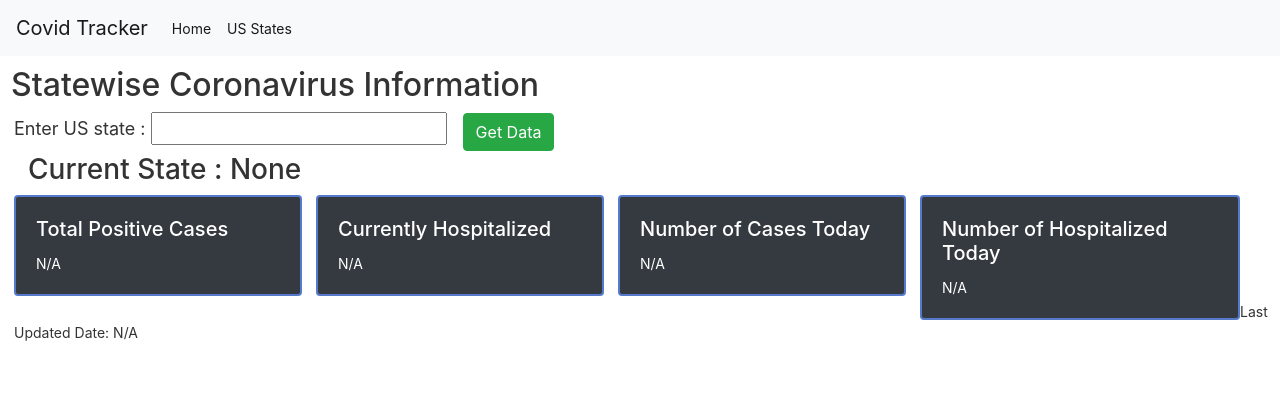
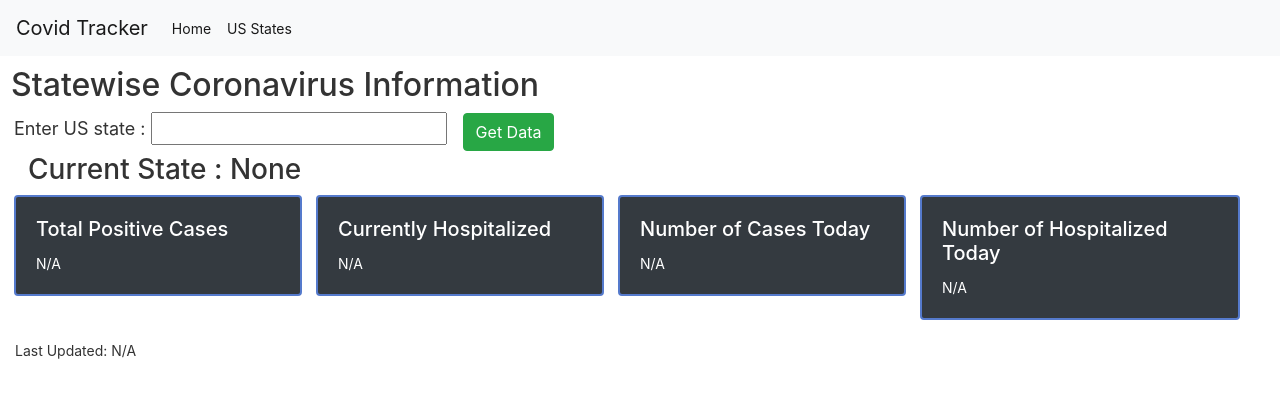
Before and after one commit to surelysherlock/covidtracker, an Angular app: page /home in a window 1280 px wide. Shown: the top 396 px of the page. Built offline with nearby package versions, Linux system fonts and the light colour scheme.

Commit message:
styling last updated date

```diff
--- a/src/app/components/home/home.component.css
+++ b/src/app/components/home/home.component.css
@@ -1,5 +1,3 @@
-
-
 #title {
   margin-top: 10px;
   margin-left: 11px;
@@ -16,9 +14,12 @@
 .card{
   float: left;
   border: 2px solid #557acc;
+  margin-bottom: 10px;
 }
 
 #lastUpdate{
   margin-top: 10px;
-  margin-left: 1em;
+  margin-right: 0;
+  margin-left: 15px;
+  float: left;
 }
--- a/src/app/components/home/home.component.html
+++ b/src/app/components/home/home.component.html
@@ -35,7 +35,7 @@
   </div>
 </div>
 <br><br><br><br>
-<p id="lastUpdate">Last Updated Date: {{ lastUpdatedDate }}</p>
+<p id="lastUpdate">Last Updated: {{ lastUpdatedDate }}</p>
 
 <!-- <ul>
   <li *ngFor="let state of stateData;"> {{ state.state }} Positive Cases: {{ state.positive | number }} Date Reported: {{ state.date  }} Currently Hospitalized : {{ state.hospitalizedCurrently}} Cases Today: {{ state.positiveIncrease | number}} Hospitalized Today: {{ state.hospitalizedIncrease | number }}</li>
```
